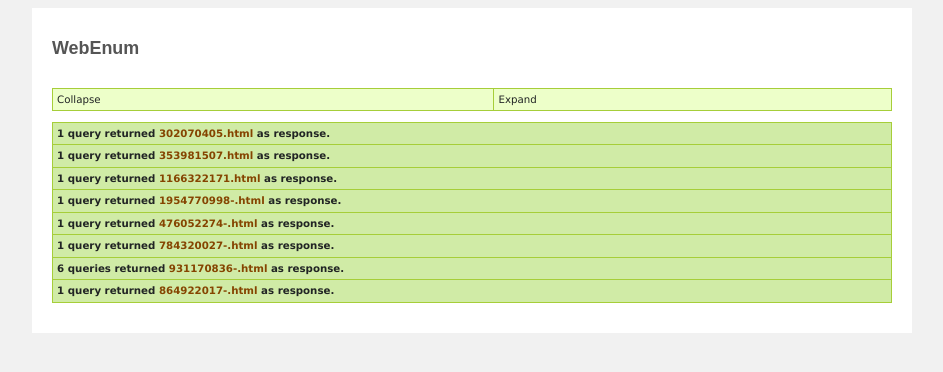
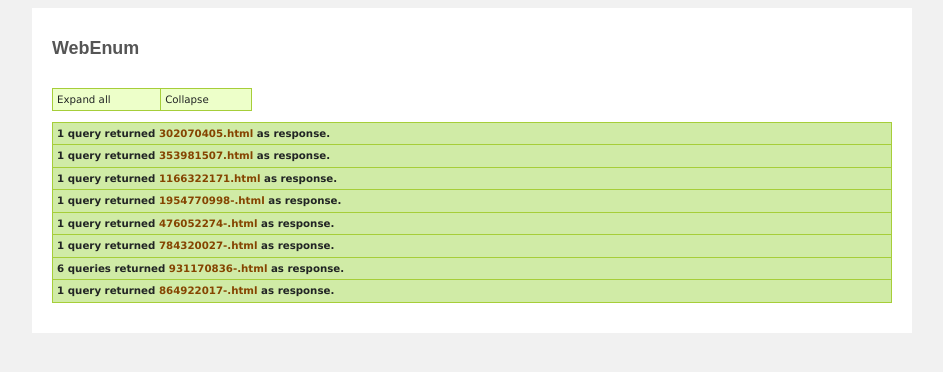
Before and after one commit to sarthakpandit/webenum, a plain HTML site: page result-template/result.html in a window 1280 px wide. Shown: the whole page, without its empty margins (168-1111 px from the left). Drawn offline with Linux system fonts and the light colour scheme.

Commit message:
Table css reviewed

```diff
--- a/result-template/result.html
+++ b/result-template/result.html
@@ -46,6 +46,11 @@ p{
     border:1px solid #EEE;border-right:0 solid;
     background:#fff;
 }
+
+#summary {
+	width: 200px;
+}
+
 
 table {
 	width: 840px;
@@ -102,7 +107,7 @@ table a:hover {
 	<div id="content">
 
 	<table id="summary">
-	  <tr><td>Collapse</td><td>Expand</td></tr>
+	  <tr><td>Expand all</td><td>Collapse</td></tr>
 	</table>
 
 	<table id="report">
```
